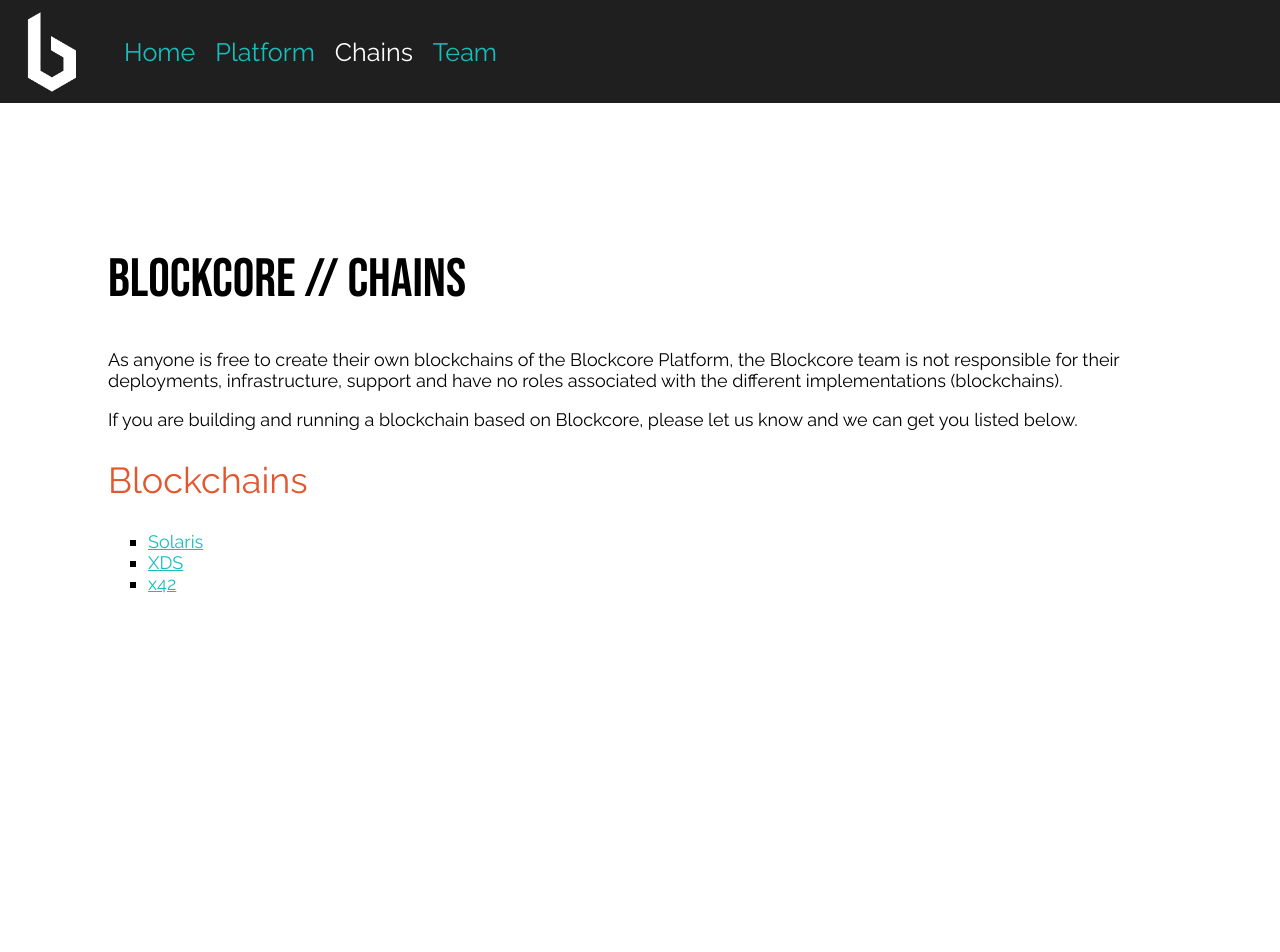
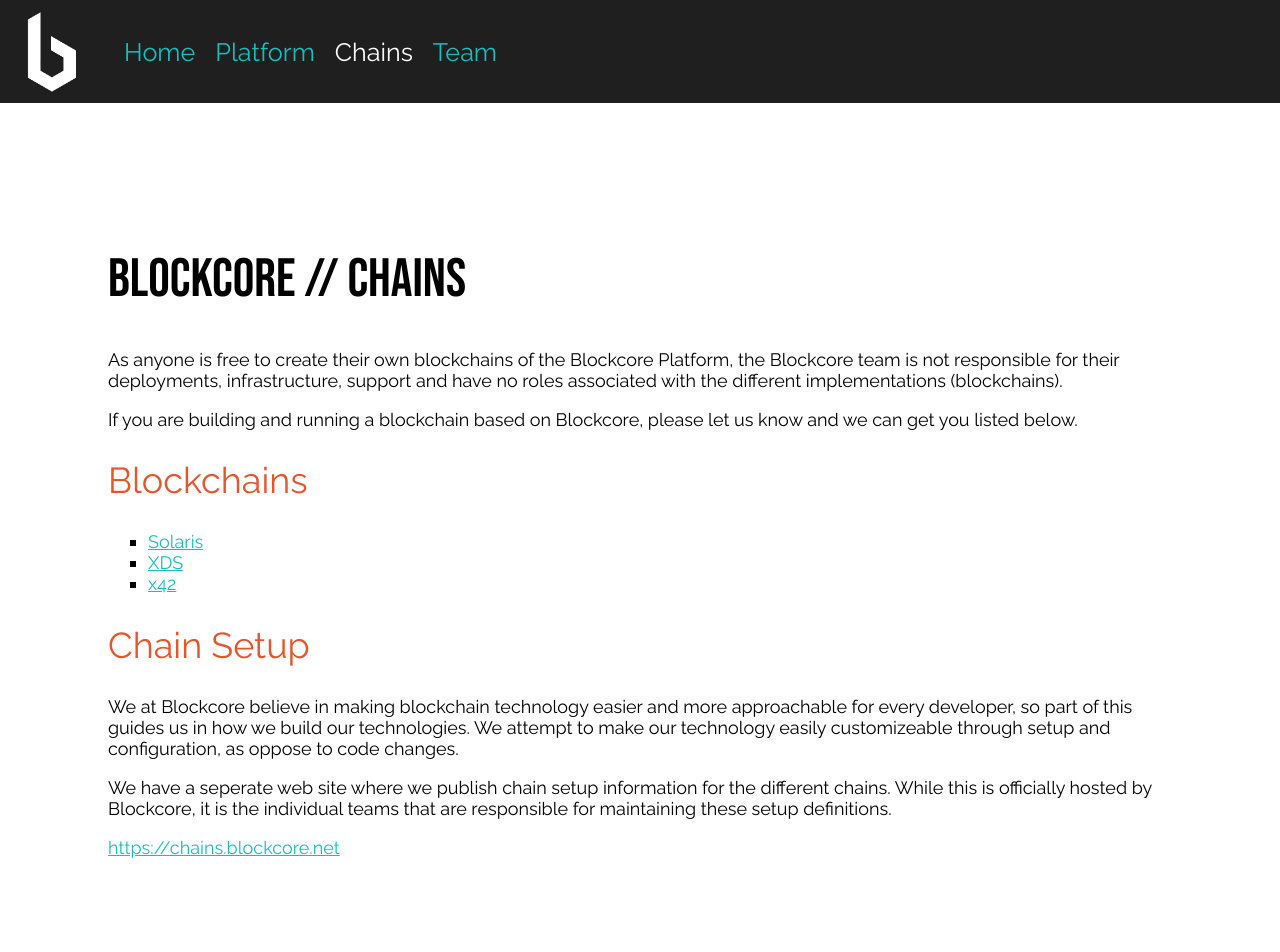
Before and after one commit to block-core/blockcore-website, an Angular app in the folder src/Blockcore.Website/ClientApp/: page /chains in a window 1280 px wide. Shown: the top 952 px of the page. Built offline with nearby package versions, Linux system fonts and the light colour scheme.

Commit message:
Add section on "Chain Setup"
- Add a link to our chain setup website.

```diff
--- a/src/Blockcore.Website/ClientApp/src/app/chains/chains.component.html
+++ b/src/Blockcore.Website/ClientApp/src/app/chains/chains.component.html
@@ -12,3 +12,18 @@
   <li><a href="https://github.com/sonofsatoshi2020/xds">XDS</a></li>
   <li><a href="https://github.com/x42protocol">x42</a></li>
 </ul>
+
+<h2>Chain Setup</h2>
+
+<p>We at Blockcore believe in making blockchain technology easier and more approachable for every developer, so part of this guides us in how
+  we build our technologies. We attempt to make our technology easily customizeable through setup and configuration, as oppose to code changes.
+</p>
+
+<p>
+  We have a seperate web site where we publish chain setup information for the different chains. While this is officially hosted by Blockcore,
+  it is the individual teams that are responsible for maintaining these setup definitions.
+</p>
+
+<p>
+  <a href="https://chains.blockcore.net">https://chains.blockcore.net</a>
+</p>
```
